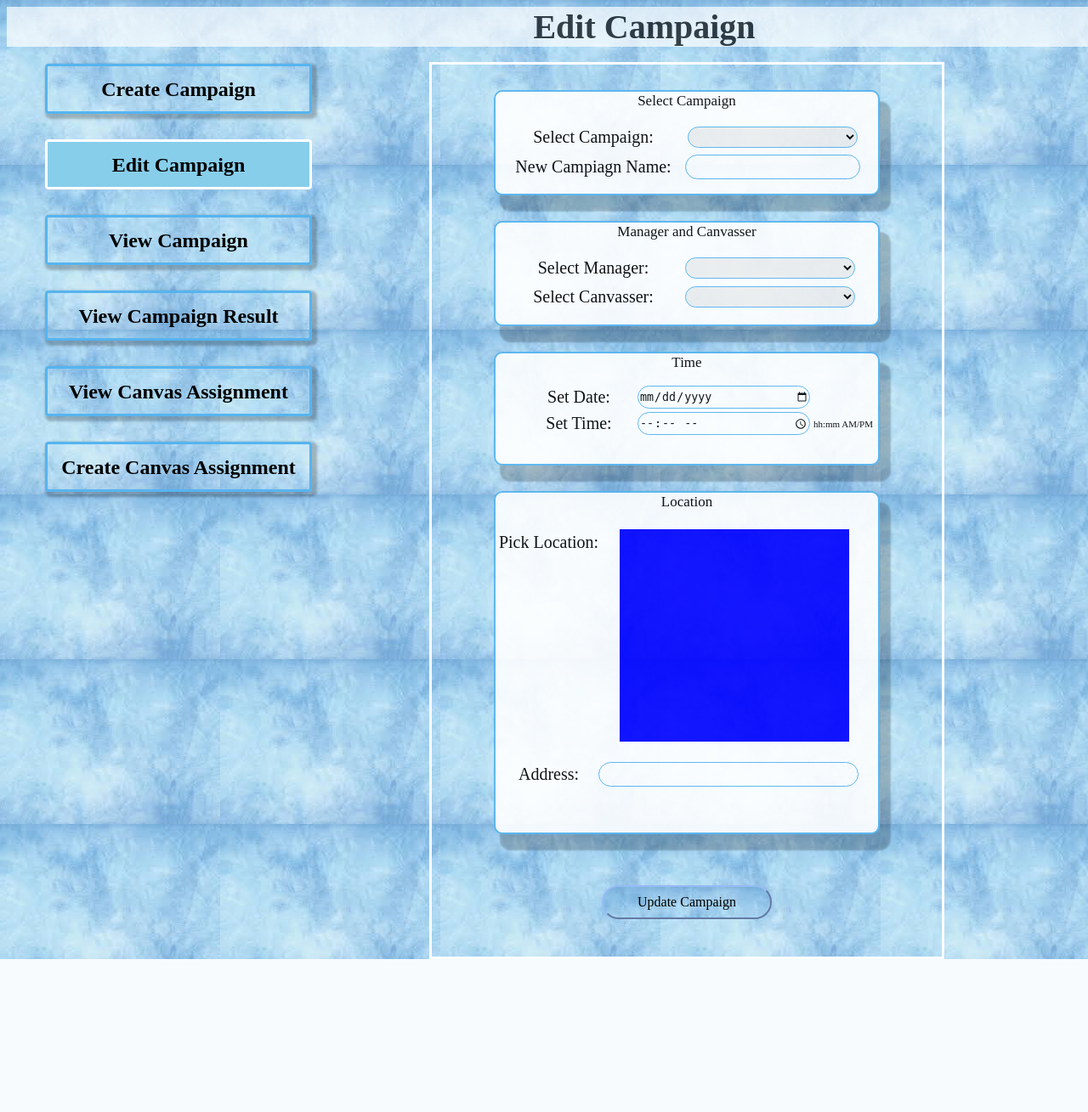
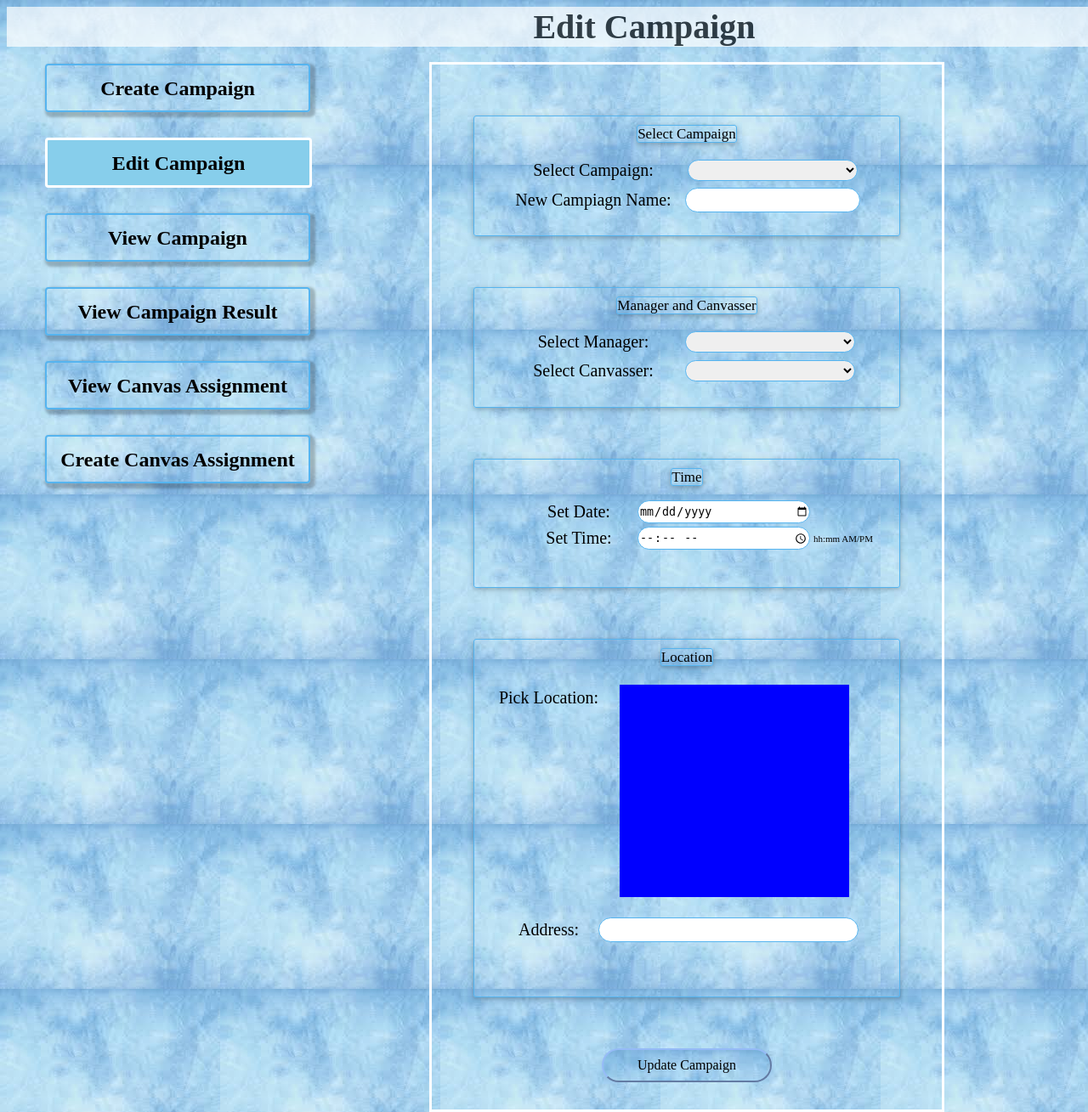
Before and after one commit to ganixil/CSE308, a Flask app: template templates/manager_html/edit_campaign.html in a window 1280 px wide; the page is wider, and only the part inside the window is pictured. Shown: that part at 85% size. Before the commit the page ends 1129 px from the top of that part, so only its background shows below. Run offline with Flask 2, Linux system fonts and the light colour scheme; the template is opened without the code that fills it, so the values that code supplies are empty; a map, chart or similar area stays blank; some libraries are stand-ins or nearby versions.

```diff
--- a/auth.py
+++ b/auth.py
@@ -42,4 +42,4 @@ def login():
             session['canvasserUserId'] = canvasserUser.id
             return redirect(url_for('canvasser.canPage'))
 
-    return render_template('index.html')
+    return render_template('index.html', u = u)
--- a/static/css/manager.css
+++ b/static/css/manager.css
@@ -62,10 +62,10 @@ div.n{
   width: 280px;
   margin-left: 3px;
     border-radius: 4px;
-    border:2px solid rgba(1,3,0,.4);
+
     padding: 14px;
     margin-top:30px;
-    border: 3px solid rgb(86, 180, 239);
+    border: 2px solid rgb(86, 180, 239);
     box-shadow: 3px 3px 3px 3px rgba(0, 0, 0, 0.23);
      transition:500ms ;
      outline: none;
@@ -73,7 +73,8 @@ div.n{
 }
 div.n:hover{
   background-color: rgb(86, 180, 239);
-    border: 3px solid white;
+     border: 3px solid rgb(86, 180, 239);
+    box-shadow: 3px 3px 3px 3px rgba(0, 0, 0, 0.23);
     cursor: pointer;
     transform: scale(1.2);
     transition:800ms ;
@@ -98,7 +99,7 @@ form {
   left:50px;
   top:345px;
   width: 600px;
-  height: 1050px;
+  height: 1230px;
   margin-top: -280px;
   margin-right: auto;
   margin-left: auto;
@@ -157,18 +158,18 @@ select:hover, input:hover{
   margin-top: 30px;
   margin-right: auto;
   margin-left: auto;
-  border-radius: 10px;
-  border-color: #00ff00;
-  background-color: white;
-  border: 2px solid rgb(86, 180, 239);
-  box-shadow: 10px 16px 2px 3px rgba(0, 0, 0, 0.23);
-  opacity: .9;
+  border-radius: 3px;
+  box-shadow: 0 2px 5px 0 rgba(0, 0, 0, 0.16), 0 2px 10px 0 rgba(0, 0, 0, 0.12);
+  border:.5px solid rgb(86, 180, 239);
+  padding: 10px 25px;
+  display: block;
+  margin-top: 60px;
   transition:1100ms ;
   outline: none;
 }
 .box:hover{
 	transition:500ms ;
-  border: 3px solid rgb(86, 180, 239);
+  border: 1px solid rgb(86, 180, 239);
   transform: scale(1.09);
   box-shadow: 3px 3px 3px 3px rgba(0, 0, 0, 0.23);
   opacity: 1;
@@ -178,12 +179,15 @@ select:hover, input:hover{
 }
 
 span.label{
-	position:relative;
-	top:1px;
-	height:5px;
-	border-radius:5px;
-	background:white;
-
+  position: relative;
+  top: 1px;
+  margin-right: auto;
+  margin-left: auto;
+  border-radius: 3px;
+  box-shadow: 0 2px 5px 0 rgba(0, 0, 0, 0.16), 0 2px 10px 0 rgba(0, 0, 0, 0.12);
+  border:.1px solid rgb(86, 180, 239);
+  transition:1100ms ;
+  outline: none;
 }
 .submit{
 	position: relative;
```
Also changed, not shown: database.py (+22 -3 lines).
